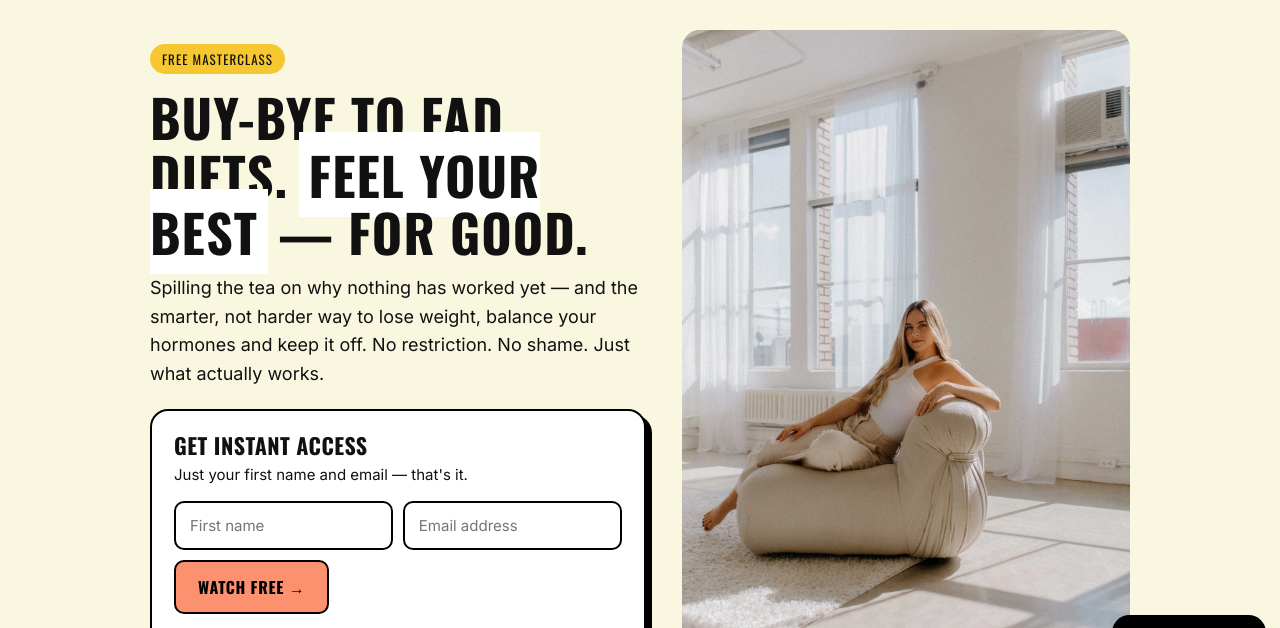
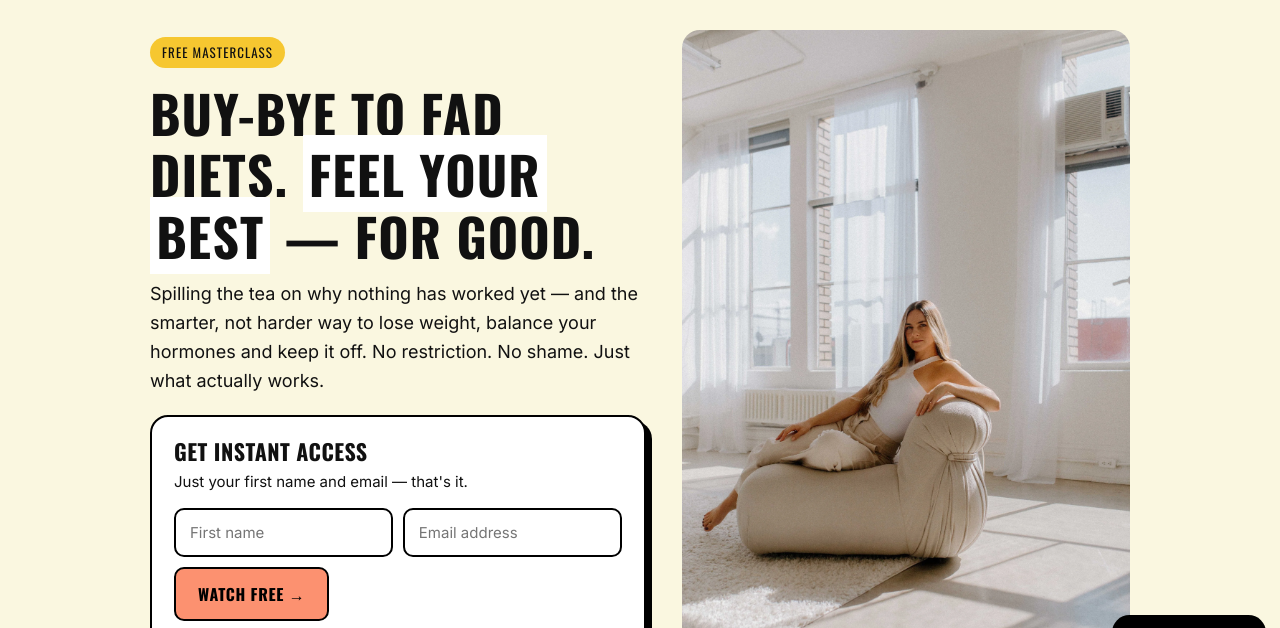
Before and after one commit to Nakoliss/demo-jacqui-nakoliss, a plain HTML site: page index.html in a window 1280 px wide. Shown: the part 136-764 px from the top of the page. Drawn offline with nearby package versions, Linux system fonts and the light colour scheme.

Commit message:
Replace index.html — fix headline highlight CSS (box-decoration-break: clone, remove overlapping white shadow)

```diff
--- a/index.html
+++ b/index.html
@@ -20,8 +20,8 @@
   .hero{display:grid;grid-template-columns:1.05fr .95fr;gap:36px;align-items:center;padding:34px 0 44px}
   .hero img{width:100%;border-radius:18px;display:block}
   .eyebrow{display:inline-block;background:var(--gold);padding:5px 12px;font-family:'Oswald';text-transform:uppercase;font-size:13px;letter-spacing:.08em;border-radius:999px;margin-bottom:14px}
-  .hero h1{font-size:52px;margin-bottom:14px}
-  .hero h1 em{font-style:normal;background:#fff;box-shadow:0 0 0 4px #fff;padding:0 6px}
+  .hero h1{font-size:52px;margin-bottom:14px;line-height:1.18}
+  .hero h1 em{font-style:normal;background:#fff;padding:0 .12em;-webkit-box-decoration-break:clone;box-decoration-break:clone}
   .hero p{font-size:18px;margin-bottom:20px}
   .capture{background:#fff;border:2px solid #000;border-radius:18px;padding:22px;box-shadow:6px 6px 0 #000}
   .capture h3{font-size:22px;margin-bottom:6px}
```
